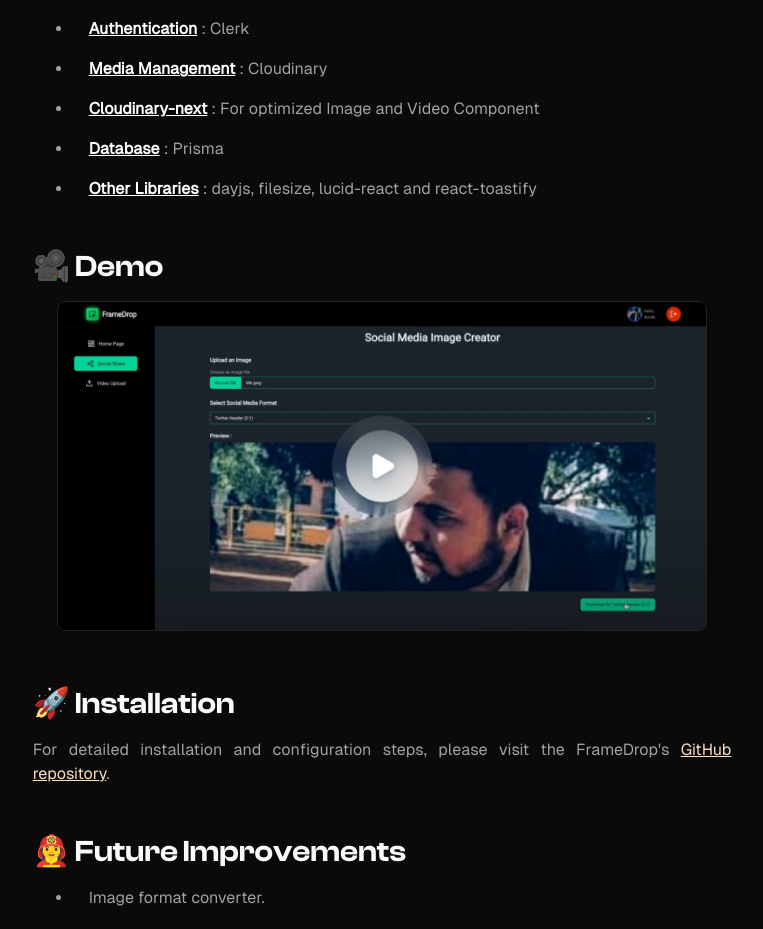
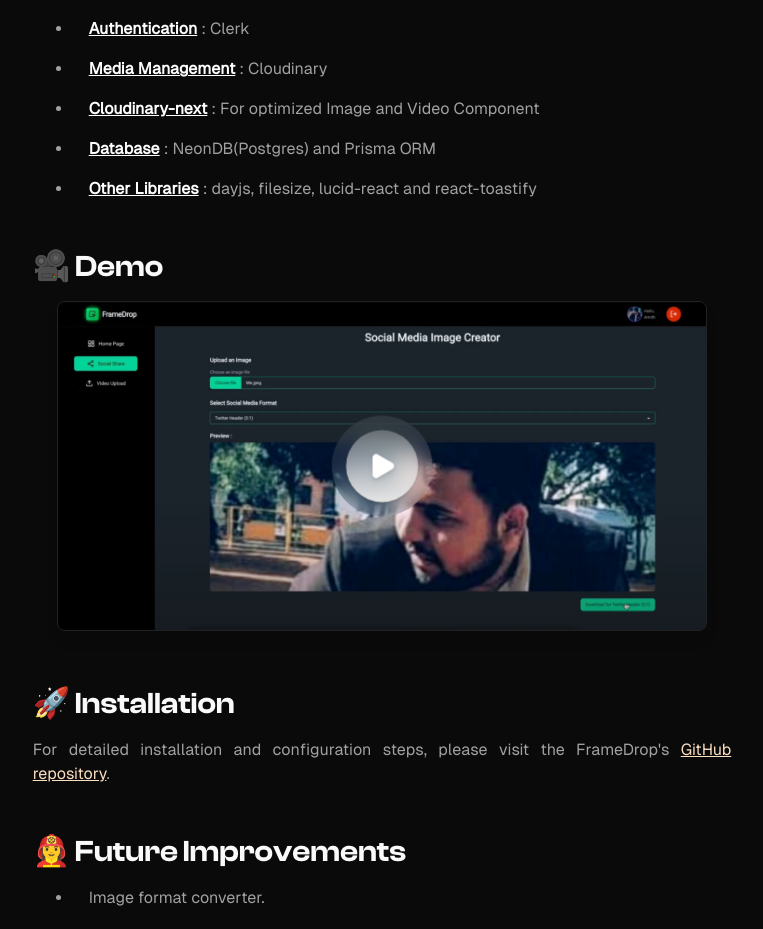
Before and after one commit to AmithBV0606/Portfolio, a Next.js app: page /projects/framedrop in a window 1280 px wide. Shown: the part 1520-2449 px from the top of the page, without its empty margins (258-1021 px from the left). Built offline with nearby package versions, Linux system fonts and the light colour scheme; a web font is replaced by a local one.

Commit message:
Tech-stack updated!

```diff
--- a/src/app/projects/(all-Projects)/framedrop/page.tsx
+++ b/src/app/projects/(all-Projects)/framedrop/page.tsx
@@ -131,7 +131,7 @@
                   <strong className="font-extrabold dark:text-white text-black underline">
                     Database
                   </strong>{" "}
-                  : Prisma
+                  : NeonDB(Postgres) and Prisma ORM
                 </li>
                 <li className="pl-4">
                   <strong className="font-extrabold dark:text-white text-black underline">
```
